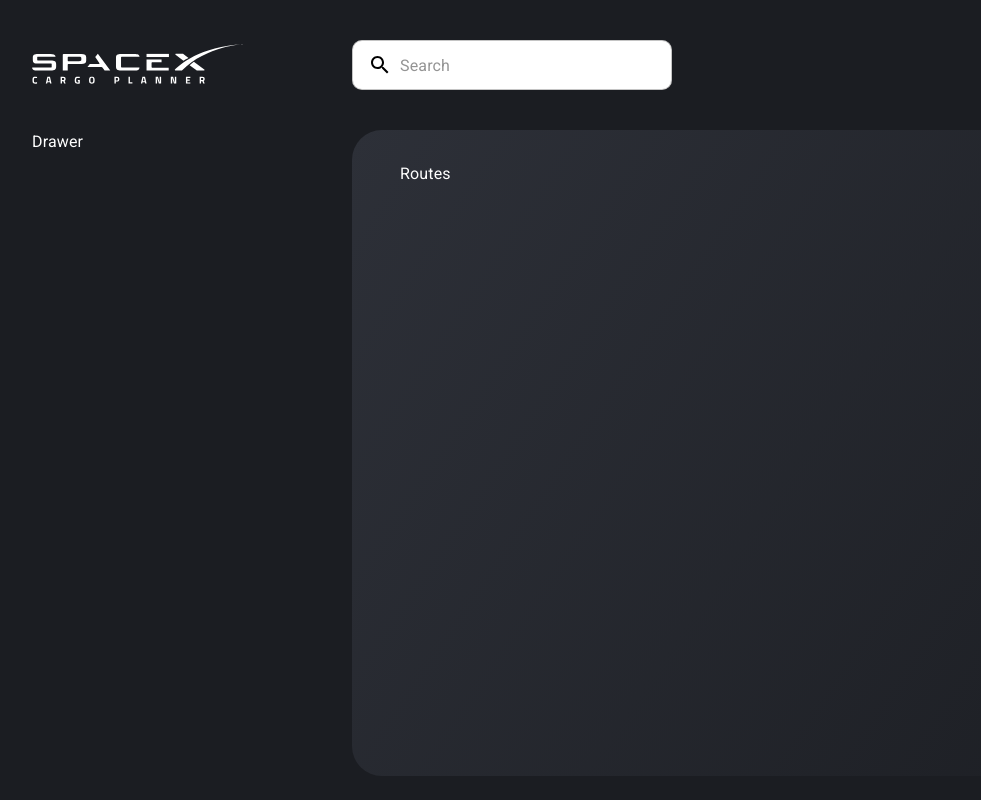
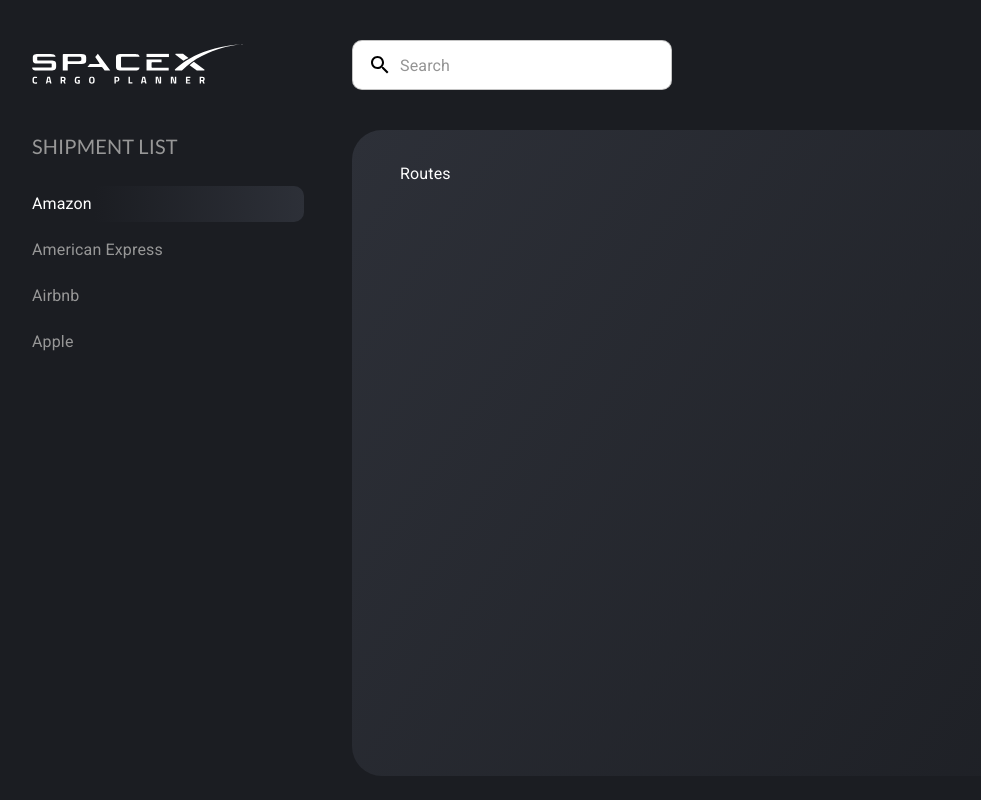
Before and after one commit to yuri13T/spacex-cargo-planner, a React (Create React App) app: page / in a window 1280 px wide. Shown: the whole page, without its empty margins (8-989 px from the left). Built offline with nearby package versions, Linux system fonts and the light colour scheme.

Commit message:
add ui with the  mock data in the Drawer, and do related code updates

```diff
--- a/src/App.jsx
+++ b/src/App.jsx
@@ -17,7 +17,7 @@
 const theme = responsiveFontSizes(createTheme(getTheme()));
 
 function App() {
-  // console.log('theme', theme);
+  console.log('theme', theme);
   return (
     <Suspense fallback={<Loading height="100vh" />}>
       <StyledEngineProvider injectFirst>
--- a/src/components/drawer/index.jsx
+++ b/src/components/drawer/index.jsx
@@ -1,7 +1,17 @@
 import React from 'react';
-import { Box, Toolbar, Drawer } from '@mui/material';
+import {
+  Box,
+  Toolbar,
+  Drawer,
+  Typography,
+  Stack,
+  MenuList,
+  MenuItem,
+} from '@mui/material';
 
 const drawerWidth = 336;
+
+const mockData = ['Amazon', 'American Express', 'Airbnb', 'Apple'];
 
 export default function AppDrawer({ isDrawerOpen, onDrawerToggle }) {
   const drawer = (
@@ -30,7 +40,41 @@
           },
         })}
       >
-        Drawer
+        <Typography
+          variant="h6"
+          sx={{ textTransform: 'uppercase', mb: 2 }}
+          color="secondary"
+        >
+          shipment list
+        </Typography>
+        <MenuList>
+          <Stack spacing={1.25}>
+            {mockData.map((item, index) => (
+              <MenuItem
+                key={item}
+                selected={index === 0}
+                sx={(theme) => ({
+                  pl: 0,
+                  borderRadius: '10px',
+                  '&.Mui-selected': {
+                    background: theme.palette.background.selected,
+                    '& .MuiTypography-root': {
+                      color: theme.palette.common.white,
+                    },
+                  },
+                  '&:hover': {
+                    background: theme.palette.background.selected,
+                    '& .MuiTypography-root': {
+                      color: theme.palette.common.white,
+                    },
+                  },
+                })}
+              >
+                <Typography color="secondary">{item}</Typography>
+              </MenuItem>
+            ))}
+          </Stack>
+        </MenuList>
       </Box>
     </>
   );
--- a/src/layouts/MainLayout.jsx
+++ b/src/layouts/MainLayout.jsx
@@ -18,8 +18,7 @@
         <Box component="main" sx={{ flexGrow: 1, p: 3, pt: 0 }}>
           <Box
             sx={(theme) => ({
-              background:
-                'linear-gradient(124.01deg, #2D3038 0%, rgba(45, 48, 56, 0) 100%)',
+              background: theme.palette.background.main,
               borderRadius: '30px',
               height: '100%',
               py: 4,
--- a/src/theme/theme.js
+++ b/src/theme/theme.js
@@ -1,30 +1,31 @@
 import { createTheme } from '@mui/material/styles';
-// import { purple } from '@mui/material/colors';
+import LatoWoff2 from '../assets/fonts/lato-v23-latin/lato-v23-latin-regular.woff2';
+import LatoWoff from '../assets/fonts/lato-v23-latin/lato-v23-latin-regular.woff';
 
 const theme = createTheme();
 
 export default function getTheme() {
   const { white } = theme.palette.common;
-  // const { fontWeightBold, fontWeightMedium } = theme.typography;
 
   return {
     ...theme,
     // direction,
     components: {
       MuiCssBaseline: {
-        styleOverrides: {
-          body: {
-            background: '#1B1D22',
-          },
-        },
+        styleOverrides: `
+          @font-face {
+            font-family: 'Lato';
+            font-style: normal;
+            font-weight: 400;
+            src: local(''),
+                 url(${LatoWoff2}) format('woff2'), /* Chrome 26+, Opera 23+, Firefox 39+ */
+                 url(${LatoWoff}) format('woff'); /* Chrome 6+, Firefox 3.6+, IE 9+, Safari 5.1+ */
+          }
+          body {
+            background: #1B1D22;
+          }
+        `,
       },
-      // MuiButtonBase: {
-      //   styleOverrides: {
-      //     root: {
-      //       display: 'flex !important',
-      //     },
-      //   },
-      // },
       MuiOutlinedInput: {
         styleOverrides: {
           root: {
@@ -56,34 +57,20 @@
           },
         },
       },
-      // MuiInputBase: {
-      //   defaultProps: {},
-      //   styleOverrides: {},
-      // },
     },
     typography: {
       ...theme.typography,
-      // fontFamily: '',
+      fontFamily: ['Roboto', 'Helvetica', 'Arial', 'Lato', 'sans-serif'].join(','),
       // fontSize: 16,
       // h1: {},
-      // h2: {
-      //   fontWeight: fontWeightBold,
-      // },
-      // h3: {
-      //   fontWeight: fontWeightBold,
-      // },
-      // h4: {
-      //   fontWeight: fontWeightBold,
-      // },
-      // h5: {
-      //   fontWeight: fontWeightBold,
-      // },
-      // h6: {
-      //   fontWeight: fontWeightBold,
-      // },
-      // subtitle1: {
-      //   fontWeight: fontWeightMedium,
-      // },
+      // h2: {},
+      // h3: {},
+      // h4: {},
+      // h5: {},
+      h6: {
+        fontFamily: 'Lato, Roboto, "sans-serif"',
+      },
+      // subtitle1: {},
       // subtitle2: {},
       // body1: {},
       // body2: {},
@@ -99,16 +86,18 @@
       // mode: 'dark',
       background: {
         paper: '#1B1D22',
+        main: 'linear-gradient(124.01deg, #2D3038 0%, rgba(45, 48, 56, 0) 100%)',
+        selected: 'linear-gradient(90deg, rgba(45, 48, 56, 0) 22.92%, #2D3038 100%)',
       },
       primary: {
         main: '#1B1D22',
       },
-      // secondary: {
-      //   main: '#979797',
-      // },
+      secondary: {
+        main: '#979797',
+      },
       text: {
         primary: '#fff',
-        secondary: '#979797',
+        // secondary: '#979797',
       },
       action: {
         active: '#000',
```
Also changed, not shown: src/assets/fonts/lato-v23-latin/lato-v23-latin-regular.woff (added), src/assets/fonts/lato-v23-latin/lato-v23-latin-regular.woff2 (added).
